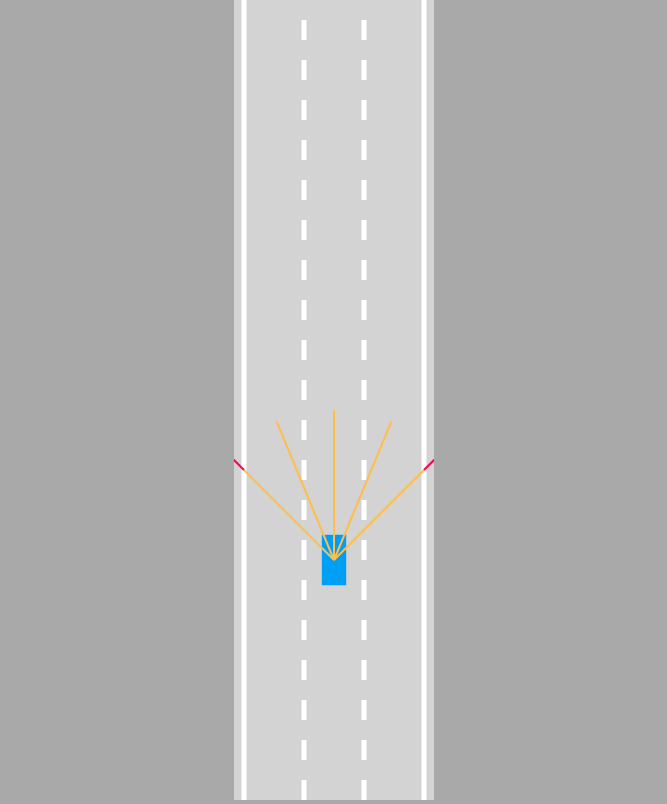
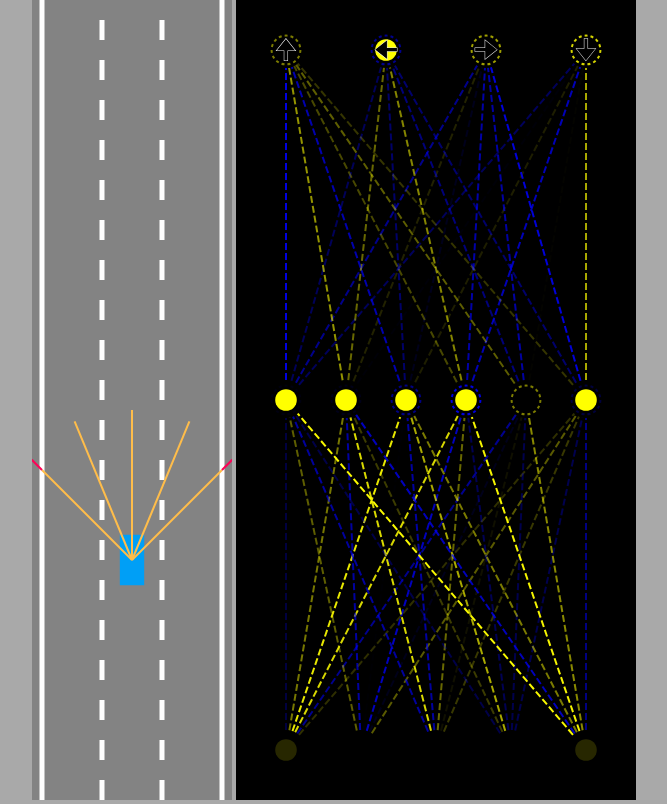
Before and after one commit to CAZPFITL/self_driving_car_js, a plain HTML site: page index.html in a window 1280 px wide. Shown: the whole page, without its empty margins (306-973 px from the left). Drawn offline with Linux system fonts and the light colour scheme.

Commit message:
feat: v0.0.10
feat: visualizer.js
feat: traffic.js
chore: main.js
chore: unused json files
chore: car.js

```diff
--- a/index.html
+++ b/index.html
@@ -11,7 +11,8 @@
     <title>self driving car no libraries</title>
 </head>
 <body>
-<canvas id="canvas"></canvas>
+<canvas id="gameCanvas"></canvas>
+<canvas id="networkCanvas"></canvas>
 <script src="main.js" type="module"></script>
 </body>
 </html>
--- a/js/car.js
+++ b/js/car.js
@@ -6,32 +6,36 @@ import {NeuralNetwork} from "./network.js";
 
 // Car to be trained
 export class Car {
-    constructor({id = 0, x, y, model, control = false, color = colors[2]}) {
-        this.name = 'Car-' + model + ' #' + id;
-        // position and size
-        this.x = x;
-        this.y = y;
-        // sense
-        if (control) {
-            this.sensor = new Sensor(this);
-            this.brain = new NeuralNetwork([this.sensor.rayCount, 6, 4]);
-            console.log(this.brain)
-        }
-        // control
-        this.controls = new Controls(control);
+    constructor(props) {
+        this.prefix = props.control === 'AI' ? 'AI-' : '';
+        this.name = 'Car-' + props.model + ' #' + (props.id ?? 0);
+        this.color = props.color ?? colors[2];
+        this.x = props.x;
+        this.y = props.y;
+        this.useBrain = props.control === 'AI';
         // model
-        this.#getModelData(control, model, color);
+        this.#getModelData(props);
     }
 
-    #getModelData(control, model, color) {
+    #getModelData({control, model}) {
+        // sense
+        if (Boolean(control)) {
+            this.sensor = new Sensor(this);
+            this.brain = new NeuralNetwork([
+                this.sensor.rayCount,
+                6,
+                4
+            ]);
+        }
+        this.controls = new Controls(control);
+
         this.speed = 0;
         this.angle = 0;
         this.damaged = false;
 
         this.model = model;
-        this.color = color;
         // TODO: randomize speed and avoid coalitions on traffic
-        this.maxSpeed = !control ? (models[this.model].maxSpeed * 0.6 * random(1, 1)) : models[this.model].maxSpeed;
+        this.maxSpeed = control ? models[this.model].maxSpeed : (models[this.model].maxSpeed * 0.6 * random(1, 1));
         this.friction = models[this.model].friction;
 
         this.turnRatio = getTurnRatio(models[this.model]);
@@ -89,27 +93,35 @@ export class Car {
     }
 
     update(roadBorders, traffic) {
+        // If you crash you die. :(
         if (!this.damaged) {
             this.#move();
             this.#createPolygon();
             this.damaged = this.#assesDamage(roadBorders, traffic);
         }
+        // check for sensor and proceed
         if (this.sensor){
             this.sensor.update(roadBorders, traffic);
-            const offsets = this.sensor.readings.map(reading => reading==null ? 0 : 1 - reading.offset );
+            const offsets = this.sensor.readings.map(sensor => sensor==null ? 0 : 1 - sensor.offset );
             const outputs = NeuralNetwork.feedForward(offsets, this.brain);
-            console.log(outputs);
+            // console.log(outputs);
+            if (this.useBrain) {
+                this.controls.forward = outputs[0];
+                this.controls.left = outputs[1];
+                this.controls.right = outputs[2];
+                this.controls.reverse = outputs[3];
+            }
         }
     }
 
-    draw(ctx, color) {
-        ctx.beginPath();
-        ctx.moveTo(this.polygon[0].x, this.polygon[0].y);
+    draw(gameCtx, color) {
+        gameCtx.beginPath();
+        gameCtx.moveTo(this.polygon[0].x, this.polygon[0].y);
         for (let i = 1; i < this.polygon.length; i++) {
-            ctx.lineTo(this.polygon[i].x, this.polygon[i].y);
+            gameCtx.lineTo(this.polygon[i].x, this.polygon[i].y);
         }
-        ctx.fillStyle = this.damaged ? colors[3] : color;
-        ctx.fill()
-        this.sensor && this.sensor.draw(ctx);
+        gameCtx.fillStyle = this.damaged ? colors[3] : color;
+        gameCtx.fill()
+        this.sensor && this.sensor.draw(gameCtx);
     }
 }
--- a/js/controls.js
+++ b/js/controls.js
@@ -5,7 +5,7 @@ export class Controls {
         this.right = false;
         this.left = false;
 
-        control ? this.#addKeyboardListeners() : (this.forward = true);
+        Boolean(control) ? this.#addKeyboardListeners() : (this.forward = true);
     }
 
     // Private method to add keyboard listeners
--- a/js/factory.js
+++ b/js/factory.js
@@ -1,25 +1,25 @@
 export class Factory {
     constructor() {
         this.binnacle = [];
-        this.verbose = true;
+        this.verbose = false;
     }
 
     create(object, props) {
-        // object index fallback
-        if (!this.binnacle[object])
+        // Create an object collection if it doesn't exist
+        if (!this.binnacle[object]) {
             this.binnacle[object] = [];
-        // object instantiation
+        }
+        // Instantiate the object
         const id = this.binnacle[object].length;
         const instanceFromType = new object({id, ...props})
-        // object registration
+        // Object registration in binnacle
         this.binnacle[object].push(instanceFromType);
-        const lastElementFromType = this.binnacle[object][this.binnacle.length];
-        // dispatch object
-        this.verbose && console.log(`- ${lastElementFromType.name} - Created.`);
-        return lastElementFromType;
-    }
+        this.verbose && console.log(
+            `%c${instanceFromType.prefix ?? ''}%c${instanceFromType.name} - Created.`,
+            'font-weight: bold; color: #AA9922;',
+            'font-weight: light;'
+        );
 
-    test() {
-        console.log('Factory test:');
+        return instanceFromType;
     }
 }
--- a/js/network.js
+++ b/js/network.js
@@ -1,42 +1,51 @@
 export class NeuralNetwork {
     constructor(neuronCount) {
         this.levels = [];
-        for (let i = 0; i < neuronCount.length; i++) {
-            this.levels.push(new Level(neuronCount[i], neuronCount[i+1]));
+        for (let i = 0; i < neuronCount.length - 1; i++) {
+            this.levels.push(new Level(
+                neuronCount[i],
+                neuronCount[i+1]
+            ));
         }
     }
 
+    // feed forward propagation of the network
     static feedForward(givenInputs, network) {
+        // get the level outputs
         let outputs = Level.feedForward(
             givenInputs,
             network.levels[0]
         );
         for (let i = 1; i < network.levels.length; i++) {
+            // Put the level outputs in the new inputs
             outputs = Level.feedForward(
                 outputs,
                 network.levels[i]
             );
         }
+        // return the last level outputs
         return outputs;
     }
 }
 
-
+// this class works as a layer of the neural network
 export class Level {
+    // constructor takes the number of inputs and outputs
     constructor(inputCount, outputCount) {
+        // create the arrays
         this.inputs = new Array(inputCount);
         this.outputs = new Array(outputCount);
         this.biases = new Array(outputCount);
-
+        // generate weights
         this.weights = [];
         for (let i = 0; i < inputCount; i++) {
             this.weights[i] = new Array(outputCount);
         }
-
+        // generate biases and randomize them
         Level.#randomize(this);
     }
 
-    // 1:40:00
+    // Get a random data for starting the network
     static #randomize(level) {
         // loop through all the inputs and outputs and set the weights to a random value between -1 and 1
         for (let i = 0; i < level.inputs.length; i++) {
@@ -50,6 +59,7 @@ export class Level {
         }
     }
 
+    // feed forward propagation of the level
     static feedForward(givenInputs, level) {
         // set the given inputs to the level's inputs
         for (let i = 0; i < level.inputs.length; i++) {
--- a/js/road.js
+++ b/js/road.js
@@ -44,10 +44,10 @@ export class Road {
     }
 
 
-    draw(ctx) {
+    draw(gameCtx) {
         // configure the stroke and line props
-        ctx.lineWidth = 5;
-        ctx.strokeStyle = '#FFFFFF';
+        gameCtx.lineWidth = 5;
+        gameCtx.strokeStyle = '#FFFFFF';
         // draw the road lines
         for (let i = 1; i <= this.laneCount-1; i++) {
             const x = lerp(
@@ -55,20 +55,20 @@ export class Road {
                 this.right,
                 i / this.laneCount
             );
-            ctx.setLineDash([20, 20]);
-            ctx.beginPath();
-            ctx.moveTo(x, this.top);
-            ctx.lineTo(x, this.bottom);
-            ctx.stroke();
+            gameCtx.setLineDash([20, 20]);
+            gameCtx.beginPath();
+            gameCtx.moveTo(x, this.top);
+            gameCtx.lineTo(x, this.bottom);
+            gameCtx.stroke();
         }
         // draw the borders
-        ctx.setLineDash([]);
+        gameCtx.setLineDash([]);
         for (let i = 0; i < this.borders.length; i++) {
             const [top, bottom] = this.borders[i];
-            ctx.beginPath();
-            ctx.moveTo(top.x, top.y);
-            ctx.lineTo(bottom.x, bottom.y);
-            ctx.stroke();
+            gameCtx.beginPath();
+            gameCtx.moveTo(top.x, top.y);
+            gameCtx.lineTo(bottom.x, bottom.y);
+            gameCtx.stroke();
         }
     }
 }
--- a/js/sensor.js
+++ b/js/sensor.js
@@ -82,29 +82,29 @@ export class Sensor {
     }
 
     // draw a single line
-    #drawRay(ctx, ray, i, color, n) {
+    #drawRay(gameCtx, ray, i, color, n) {
         let end = this.readings[i] ?? ray[1];
 
         // ray drawing
-        ctx.beginPath();
-        ctx.lineWidth = 2;
-        ctx.strokeStyle = color;
-        ctx.moveTo(
+        gameCtx.beginPath();
+        gameCtx.lineWidth = 2;
+        gameCtx.strokeStyle = color;
+        gameCtx.moveTo(
             ray[n].x,
             ray[n].y
         );
-        ctx.lineTo(
+        gameCtx.lineTo(
             end.x,
             end.y
         );
-        ctx.stroke();
+        gameCtx.stroke();
     }
 
     //loop through all the rays to draw them
-    #drawRays(ctx) {
+    #drawRays(gameCtx) {
         for (let i = 0; i < this.rays.length; i++) {
-            this.#drawRay(ctx, this.rays[i], i, colors[5], 0);
-            this.#drawRay(ctx, this.rays[i], i, colors[4], 1);
+            this.#drawRay(gameCtx, this.rays[i], i, colors[5], 0);
+            this.#drawRay(gameCtx, this.rays[i], i, colors[4], 1);
         }
     }
 
@@ -114,7 +114,7 @@ export class Sensor {
         this.#getReadings(roadBorders, traffic);
     }
 
-    draw(ctx) {
-        this.#drawRays(ctx)
+    draw(gameCtx) {
+        this.#drawRays(gameCtx)
     }
 }
--- /dev/null
+++ b/js/traffic.js
@@ -0,0 +1,98 @@
+export const trafficData = (road) => ([
+    {
+        x: road.getLaneCenter(0),
+        y: -300
+    },
+    {
+        x: road.getLaneCenter(1),
+        y: -100
+    },
+    {
+        x: road.getLaneCenter(2),
+        y: -300
+    },
+    {
+        x: road.getLaneCenter(0),
+        y: -700
+    },
+    {
+        x: road.getLaneCenter(1),
+        y: -500
+    },
+    {
+        x: road.getLaneCenter(2),
+        y: -700
+    },
+    {
+        x: road.getLaneCenter(0),
+        y: -1100
+    },
+    {
+        x: road.getLaneCenter(1),
+        y: -900
+    },
+    {
+        x: road.getLaneCenter(2),
+        y: -1100
+    },
+    {
+        x: road.getLaneCenter(0),
+        y: -1500
+    },
+    {
+        x: road.getLaneCenter(1),
+        y: -1300
+    },
+    {
+        x: road.getLaneCenter(2),
+        y: -1500
+    },
+    {
+        x: road.getLaneCenter(0),
+        y: -1900
+    },
+    {
+        x: road.getLaneCenter(1),
+        y: -1700
+    },
+    {
+        x: road.getLaneCenter(2),
+        y: -1900
+    },
+    {
+        x: road.getLaneCenter(0),
+        y: -2300
+    },
+    {
+        x: road.getLaneCenter(1),
+        y: -2100
+    },
+    {
+        x: road.getLaneCenter(2),
+        y: -2300
+    },
+    {
+        x: road.getLaneCenter(0),
+        y: -2700
+    },
+    {
+        x: road.getLaneCenter(1),
+        y: -2500
+    },
+    {
+        x: road.getLaneCenter(2),
+        y: -2700
+    },
+    {
+        x: road.getLaneCenter(0),
+        y: -3100
+    },
+    {
+        x: road.getLaneCenter(1),
+        y: -2900
+    },
+    {
+        x: road.getLaneCenter(2),
+        y: -3100
+    }
+])
--- a/js/utils.js
+++ b/js/utils.js
@@ -1,20 +1,24 @@
 import {Factory} from './factory.js';
 
+// == Math utils ==
 // lerp works for linear interpolation
 export const lerp = (a, b, t) => a + (b - a) * t;
 
 // clamp a number between a and b
 export const clamp = (x, a, b) => Math.min(Math.max(x, a), b);
 
-// create the working canvas
+// create the working gameCanvas
 export const getCanvas = (width) => {
-    const canvas = document.getElementById('canvas');
-    const factory = new Factory();
-    canvas.width = width;
+    const gameCanvas = document.getElementById('gameCanvas');
+    gameCanvas.width = width;
+    const networkCanvas = document.getElementById('networkCanvas');
+    networkCanvas.width = width + 200;
     return {
-        canvas,
-        ctx: canvas.getContext('2d'),
-        factory
+        gameCanvas,
+        gameCtx: gameCanvas.getContext('2d'),
+        networkCanvas,
+        networkCtx: networkCanvas.getContext('2d'),
+        factory: new Factory()
     }
 };
 
@@ -25,8 +29,8 @@ export const getIntersection = (A, B, C, D) => {
     const bottom = (D.y - C.y) * (B.x - A.x) - (D.x - C.x) * (B.y - A.y);
 
     if (bottom != 0) {
-        const t = tTop/bottom;
-        const u = uTop/bottom;
+        const t = tTop / bottom;
+        const u = uTop / bottom;
         if (t >= 0 && t <= 1 && u >= 0 && u <= 1) {
             return {
                 x: lerp(A.x, B.x, t),
@@ -39,25 +43,10 @@ export const getIntersection = (A, B, C, D) => {
     return null;
 };
 
-// just to clear main
-export const processCtx = (canvas, ctx, car) => {
-
-};
-
-// draw collection of entities
-export const drawEntities = (ctx, entities, requestCallback) => {
-    for (let i = 0; i < entities.length; i++) {
-        entities[i].draw(ctx);
-    }
-    // restore context & requestAnimationFrame
-    ctx.restore();
-    requestAnimationFrame(requestCallback);
-};
-
 // calculate car's turning angle's rate change
-export const getTurnRatio = (model, crd = 0.35) => {
-    return model.maxSpeed * crd / model.friction / model.acceleration;
-}
+export const getTurnRatio = (model, crd = 0.35) => (
+    model.maxSpeed * crd / model.friction / model.acceleration
+);
 
 // detect polygons intersection
 export const polysIntersect = (poly1, poly2) => {
@@ -65,9 +54,9 @@ export const polysIntersect = (poly1, poly2) => {
         for (let j = 0; j < poly2.length; j++) {
             const touch = getIntersection(
                 poly1[i],
-                poly1[(i+1)%poly1.length],
+                poly1[(i + 1) % poly1.length],
                 poly2[j],
-                poly2[(j+1)%poly2.length],
+                poly2[(j + 1) % poly2.length],
             )
             if (touch) {
                 return true;
@@ -77,6 +66,8 @@ export const polysIntersect = (poly1, poly2) => {
     return false;
 }
 
+
+// == main.js utils ==
 // game colors
 export const colors = [
     '#ffffff',  // 0 - white
@@ -92,7 +83,47 @@ export const colors = [
     '#8700b4',  // 10
 ]
 
+export const getRGBA = (value) => {
+    const alpha=Math.abs(value);
+    const R=value<0?0:255;
+    const G=R;
+    const B=value>0?0:255;
+    return "rgba("+R+","+G+","+B+","+alpha+")";
+}
+
 // random number between a and b
 export const random = (min, max) => {
     return Math.random() * (max - min) + min;
 }
+
+// update the cars Entities providing data
+export const updateEntities = ({road, car, traffic}) => {
+    for (let i = 0; i < traffic.length; i++) {
+        traffic[i].update(road.borders, []);
+    }
+    car.update(road.borders, traffic);
+}
+
+// just to clear main
+export const processCtx = ({gameCanvas, gameCtx, networkCanvas, networkCtx, car}) => {
+    // gameCanvas process
+    gameCanvas.height = window.innerHeight;
+    networkCanvas.height = window.innerHeight;
+    gameCtx.save();
+    gameCtx.translate(0, -car.y + gameCanvas.height * 0.7);
+};
+
+// draw collection of entities
+export const drawEntities = (gameCtx, entities) => {
+    for (let i = 0; i < entities.length; i++) {
+        // check if entities[i] is an instance of an array to loop it
+        // draws normally if not an array
+        if (entities[i] instanceof Array) {
+            for (let j = 0; j < entities[i].length; j++) {
+                entities[i][j].draw(gameCtx, entities[i][j].color);
+            }
+        } else {
+            entities[i].draw(gameCtx, entities[i].color);
+        }
+    }
+};
--- /dev/null
+++ b/js/visualizer.js
@@ -0,0 +1,112 @@
+import {lerp, getRGBA} from "./utils.js";
+
+export class Visualizer{
+    static drawNetwork(ctx,network){
+        const margin=50;
+        const left=margin;
+        const top=margin;
+        const width=ctx.canvas.width-margin*2;
+        const height=ctx.canvas.height-margin*2;
+
+        const levelHeight=height/network.levels.length;
+
+        for(let i=network.levels.length-1;i>=0;i--){
+            const levelTop=top+
+                lerp(
+                    height-levelHeight,
+                    0,
+                    network.levels.length==1
+                        ?0.5
+                        :i/(network.levels.length-1)
+                );
+
+            ctx.setLineDash([7,3]);
+            Visualizer.drawLevel(ctx,network.levels[i],
+                left,levelTop,
+                width,levelHeight,
+                i==network.levels.length-1
+                    ?['🠉','🠈','🠊','🠋']
+                    :[]
+            );
+        }
+    }
+
+    static drawLevel(ctx,level,left,top,width,height,outputLabels){
+        const right=left+width;
+        const bottom=top+height;
+
+        const {inputs,outputs,weights,biases}=level;
+
+        for(let i=0;i<inputs.length;i++){
+            for(let j=0;j<outputs.length;j++){
+                ctx.beginPath();
+                ctx.moveTo(
+                    Visualizer.#getNodeX(inputs,i,left,right),
+                    bottom
+                );
+                ctx.lineTo(
+                    Visualizer.#getNodeX(outputs,j,left,right),
+                    top
+                );
+                ctx.lineWidth=2;
+                ctx.strokeStyle=getRGBA(weights[i][j]);
+                ctx.stroke();
+            }
+        }
+
+        const nodeRadius=18;
+        for(let i=0;i<inputs.length;i++){
+            const x=Visualizer.#getNodeX(inputs,i,left,right);
+            ctx.beginPath();
+            ctx.arc(x,bottom,nodeRadius,0,Math.PI*2);
+            ctx.fillStyle="black";
+            ctx.fill();
+            ctx.beginPath();
+            ctx.arc(x,bottom,nodeRadius*0.6,0,Math.PI*2);
+            ctx.fillStyle=getRGBA(inputs[i]);
+            ctx.fill();
+        }
+
+        for(let i=0;i<outputs.length;i++){
+            const x=Visualizer.#getNodeX(outputs,i,left,right);
+            ctx.beginPath();
+            ctx.arc(x,top,nodeRadius,0,Math.PI*2);
+            ctx.fillStyle="black";
+            ctx.fill();
+            ctx.beginPath();
+            ctx.arc(x,top,nodeRadius*0.6,0,Math.PI*2);
+            ctx.fillStyle=getRGBA(outputs[i]);
+            ctx.fill();
+
+            ctx.beginPath();
+            ctx.lineWidth=2;
+            ctx.arc(x,top,nodeRadius*0.8,0,Math.PI*2);
+            ctx.strokeStyle=getRGBA(biases[i]);
+            ctx.setLineDash([3,3]);
+            ctx.stroke();
+            ctx.setLineDash([]);
+
+            if(outputLabels[i]){
+                ctx.beginPath();
+                ctx.textAlign="center";
+                ctx.textBaseline="middle";
+                ctx.fillStyle="black";
+                ctx.strokeStyle="white";
+                ctx.font=(nodeRadius*1.5)+"px Arial";
+                ctx.fillText(outputLabels[i],x,top+nodeRadius*0.1);
+                ctx.lineWidth=0.5;
+                ctx.strokeText(outputLabels[i],x,top+nodeRadius*0.1);
+            }
+        }
+    }
+
+    static #getNodeX(nodes,index,left,right){
+        return lerp(
+            left,
+            right,
+            nodes.length==1
+                ?0.5
+                :index/(nodes.length-1)
+        );
+    }
+}
--- a/main.js
+++ b/main.js
@@ -1,71 +1,44 @@
-import {colors, random, processCtx, drawEntities, getCanvas} from './js/utils.js';
+import {colors, updateEntities, processCtx, drawEntities, getCanvas, random} from './js/utils.js';
 import {Car} from './js/car.js';
 import {Road} from './js/road.js';
+import {trafficData} from './js/traffic.js';
+import {Visualizer} from "./js/visualizer.js";
 
 // main request
 var request;
 
-// create the canvas
-const {canvas, ctx, factory} = getCanvas(200);
+// create the gameCanvas
+const {gameCanvas, gameCtx, networkCanvas, networkCtx, factory} = getCanvas(200);
 
 // create the road
-const road = new Road({x: canvas.width / 2, width: canvas.width * 0.9});
+const road = factory.create(Road, {x: gameCanvas.width / 2, width: gameCanvas.width * 0.9});
 
 // create the car
-const car = new Car({x: road.getLaneCenter(1), y: 100, model: 'sedan', control: true, color: colors[2]});
+// TODO change the car to a const when finish the debug stage
+window.car = factory.create(Car, {x: road.getLaneCenter(1), y: 100, model: 'sedan', control: 'AI', color: colors[2]});
 
 // create traffic
-// TODO: create traffic generator
-const traffic = [
-    new Car({x: road.getLaneCenter(0), y: -300, model: 'sedan', color: colors[Math.floor(random(5, colors.length))]}),
-    new Car({x: road.getLaneCenter(1), y: -100, model: 'sedan', color: colors[Math.floor(random(5, colors.length))]}),
-    new Car({x: road.getLaneCenter(2), y: -300, model: 'sedan', color: colors[Math.floor(random(5, colors.length))]}),
-
-    new Car({x: road.getLaneCenter(0), y: -700, model: 'sedan', color: colors[Math.floor(random(5, colors.length))]}),
-    new Car({x: road.getLaneCenter(1), y: -500, model: 'sedan', color: colors[Math.floor(random(5, colors.length))]}),
-    new Car({x: road.getLaneCenter(2), y: -700, model: 'sedan', color: colors[Math.floor(random(5, colors.length))]}),
-
-    new Car({x: road.getLaneCenter(0), y: -1100, model: 'sedan', color: colors[Math.floor(random(5, colors.length))]}),
-    new Car({x: road.getLaneCenter(1), y: -900, model: 'sedan', color: colors[Math.floor(random(5, colors.length))]}),
-    new Car({x: road.getLaneCenter(2), y: -1100, model: 'sedan', color: colors[Math.floor(random(5, colors.length))]}),
-
-    new Car({x: road.getLaneCenter(0), y: -1500, model: 'sedan', color: colors[Math.floor(random(5, colors.length))]}),
-    new Car({x: road.getLaneCenter(1), y: -1300, model: 'sedan', color: colors[Math.floor(random(5, colors.length))]}),
-    new Car({x: road.getLaneCenter(2), y: -1500, model: 'sedan', color: colors[Math.floor(random(5, colors.length))]}),
-
-    new Car({x: road.getLaneCenter(0), y: -1900, model: 'sedan', color: colors[Math.floor(random(5, colors.length))]}),
-    new Car({x: road.getLaneCenter(1), y: -1700, model: 'sedan', color: colors[Math.floor(random(5, colors.length))]}),
-    new Car({x: road.getLaneCenter(2), y: -1900, model: 'sedan', color: colors[Math.floor(random(5, colors.length))]}),
-
-    new Car({x: road.getLaneCenter(0), y: -2300, model: 'sedan', color: colors[Math.floor(random(5, colors.length))]}),
-    new Car({x: road.getLaneCenter(1), y: -2100, model: 'sedan', color: colors[Math.floor(random(5, colors.length))]}),
-    new Car({x: road.getLaneCenter(2), y: -2300, model: 'sedan', color: colors[Math.floor(random(5, colors.length))]})
-]
+const traffic = trafficData(road).map(({x, y}) =>
+    factory.create(Car, {x, y, model: 'sedan', color: colors[Math.floor(random(5, colors.length))]}),
+);
 
 // animate logic
 const animate = () => {
-    // update the cars (provide data to the cars)
-    for (let i = 0; i < traffic.length; i++) {
-        traffic[i].update(road.borders, []);
-    }
-    car.update(road.borders, traffic);
-    // canvas process
-    canvas.height = window.innerHeight;
-    ctx.save();
-    ctx.translate(0, -car.y + canvas.height * 0.7);
-    // draw the road
-    road.draw(ctx);
-    // draw the traffic
-    for (let i = 0; i < traffic.length; i++) {
-        traffic[i].draw(ctx, traffic[i].color);
-    }
-    // draw player car
-    car.draw(ctx, colors[2]);
-    // ctx restore & request animation frame
-    ctx.restore();
+    updateEntities({road, car, traffic});
+    processCtx({
+        gameCanvas,
+        gameCtx,
+        networkCanvas,
+        networkCtx,
+        car
+    });
+    drawEntities(gameCtx, [road, traffic, car]);
+    // gameCtx restore & request animation frame
+    gameCtx.restore();
+    Visualizer.drawNetwork(networkCtx, car.brain);
     request = requestAnimationFrame(animate);
     // cancel the request if the user leaves the page (temporal)
-    (car.damaged) && cancelAnimationFrame(request);
+    // (car.damaged) && cancelAnimationFrame(request);
 }
 
 request = requestAnimationFrame(animate);
--- a/style.css
+++ b/style.css
@@ -5,6 +5,10 @@ body {
     text-align: center;
 }
 
-#canvas {
-    background: lightgray;
+#gameCanvas {
+    background: #838383;
 }
+
+#networkCanvas {
+    background: #000000;
+}
```
Also changed, not shown: F1_polygons.json (deleted), js/traffic.min.js (added), js/visualizer.min.js (added), main.min.js.
